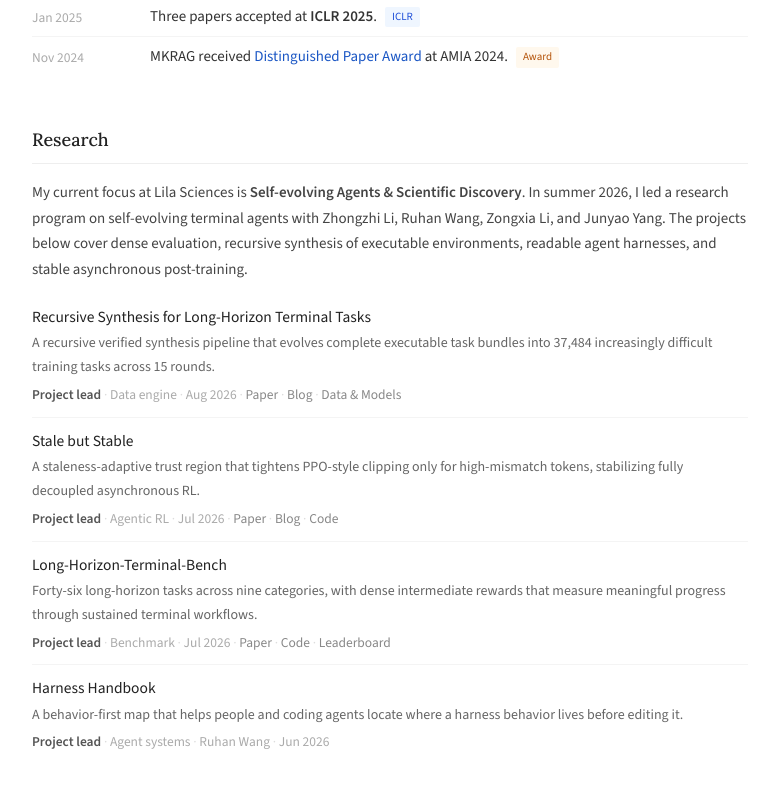
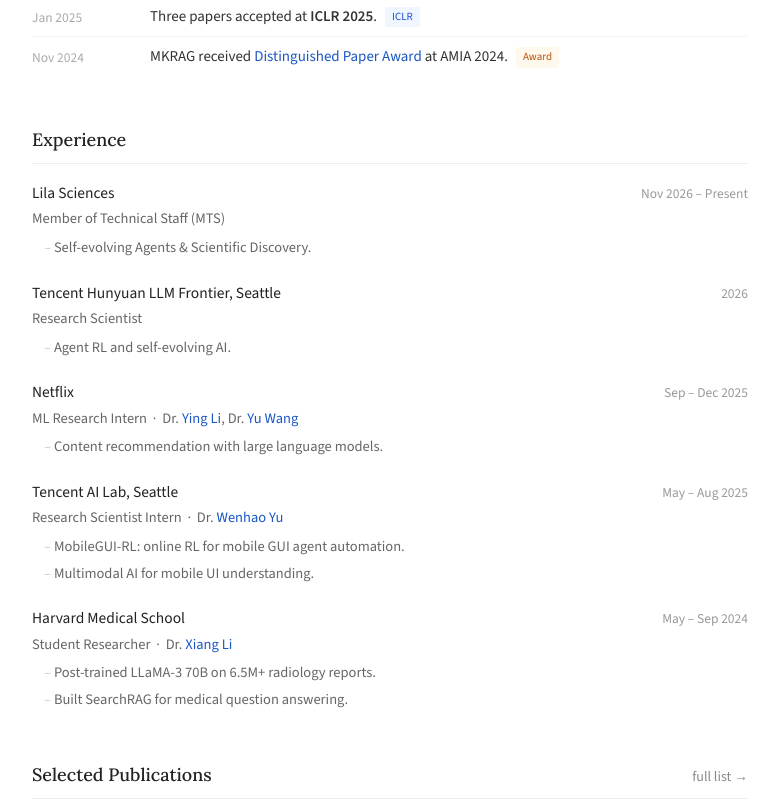
Before and after one commit to sycny/sycny.github.io, a plain HTML site: page index.html in a window 1280 px wide. Shown: the part 1162-1964 px from the top of the page, without its empty margins (250-1029 px from the left). Drawn offline with nearby package versions, Linux system fonts and the light colour scheme.

Commit message:
Remove redundant research section from homepage
Keep the current Lila Sciences focus in the profile and retain prior research in the publications list.

```diff
--- a/index.html
+++ b/index.html
@@ -74,42 +74,6 @@
     <div class="news-row"><span class="news-date">Apr 2025</span><span>Received <a href="https://grad.uga.edu/scholarship-and-fellowship-awards-2023/">Dissertation Completion Award Assistantship</a> for 2025–2026. <span class="tag tag-award">Award</span></span></div>
     <div class="news-row"><span class="news-date">Jan 2025</span><span>Three papers accepted at <strong>ICLR 2025</strong>. <span class="tag tag-paper">ICLR</span></span></div>
     <div class="news-row"><span class="news-date">Nov 2024</span><span>MKRAG received <a href="https://computing.uga.edu/news/stories/2024/dr-ninghao-liu-wins-distinguished-paper-award">Distinguished Paper Award</a> at AMIA 2024. <span class="tag tag-award">Award</span></span></div>
-  </section>
-
-  <!-- RESEARCH -->
-  <section>
-    <h2>Research</h2>
-    <p class="section-intro">
-      My current focus at Lila Sciences is <strong>Self-evolving Agents &amp; Scientific Discovery</strong>.
-      In summer 2026, I led a research program on self-evolving terminal agents with
-      Zhongzhi Li, Ruhan Wang, Zongxia Li, and Junyao Yang. The projects below cover dense evaluation,
-      recursive synthesis of executable environments, readable agent harnesses,
-      and stable asynchronous post-training.
-    </p>
-
-    <div class="pub-item">
-      <div class="pub-title"><a href="https://zhongzhi660.github.io/recursive-verified-synthesis-site/">Recursive Synthesis for Long-Horizon Terminal Tasks</a></div>
-      <div class="pub-desc">A recursive verified synthesis pipeline that evolves complete executable task bundles into 37,484 increasingly difficult training tasks across 15 rounds.</div>
-      <div class="pub-meta"><span class="lead">Project lead</span> <span class="sep">·</span> Data engine <span class="sep">·</span> Aug 2026 <span class="sep">·</span> <a href="https://arxiv.org/abs/2608.05466">Paper</a> <span class="sep">·</span> <a href="https://zhongzhi660.github.io/recursive-verified-synthesis-site/">Blog</a> <span class="sep">·</span> <a href="https://huggingface.co/collections/Zhongzhi1228/recursive-task-synthesis">Data &amp; Models</a></div>
-    </div>
-
-    <div class="pub-item">
-      <div class="pub-title"><a href="https://jyyang26.github.io/stable_async_analysis/">Stale but Stable</a></div>
-      <div class="pub-desc">A staleness-adaptive trust region that tightens PPO-style clipping only for high-mismatch tokens, stabilizing fully decoupled asynchronous RL.</div>
-      <div class="pub-meta"><span class="lead">Project lead</span> <span class="sep">·</span> Agentic RL <span class="sep">·</span> Jul 2026 <span class="sep">·</span> <a href="https://arxiv.org/abs/2607.18722">Paper</a> <span class="sep">·</span> <a href="https://jyyang26.github.io/stable_async_analysis/">Blog</a> <span class="sep">·</span> <a href="https://github.com/jyyang26/SAT">Code</a></div>
-    </div>
-
-    <div class="pub-item">
-      <div class="pub-title"><a href="https://zli12321.github.io/LHTB/">Long-Horizon-Terminal-Bench</a></div>
-      <div class="pub-desc">Forty-six long-horizon tasks across nine categories, with dense intermediate rewards that measure meaningful progress through sustained terminal workflows.</div>
-      <div class="pub-meta"><span class="lead">Project lead</span> <span class="sep">·</span> Benchmark <span class="sep">·</span> Jul 2026 <span class="sep">·</span> <a href="https://arxiv.org/abs/2607.08964">Paper</a> <span class="sep">·</span> <a href="https://github.com/zli12321/LHTB">Code</a> <span class="sep">·</span> <a href="https://zli12321.github.io/LHTB/leaderboard.html">Leaderboard</a></div>
-    </div>
-
-    <div class="pub-item">
-      <div class="pub-title"><a href="https://ruhan-wang.github.io/Harness-Handbook/">Harness Handbook</a></div>
-      <div class="pub-desc">A behavior-first map that helps people and coding agents locate where a harness behavior lives before editing it.</div>
-      <div class="pub-meta"><span class="lead">Project lead</span> <span class="sep">·</span> Agent systems <span class="sep">·</span> Ruhan Wang <span class="sep">·</span> Jun 2026</div>
-    </div>
   </section>
 
   <!-- EXPERIENCE -->
```
